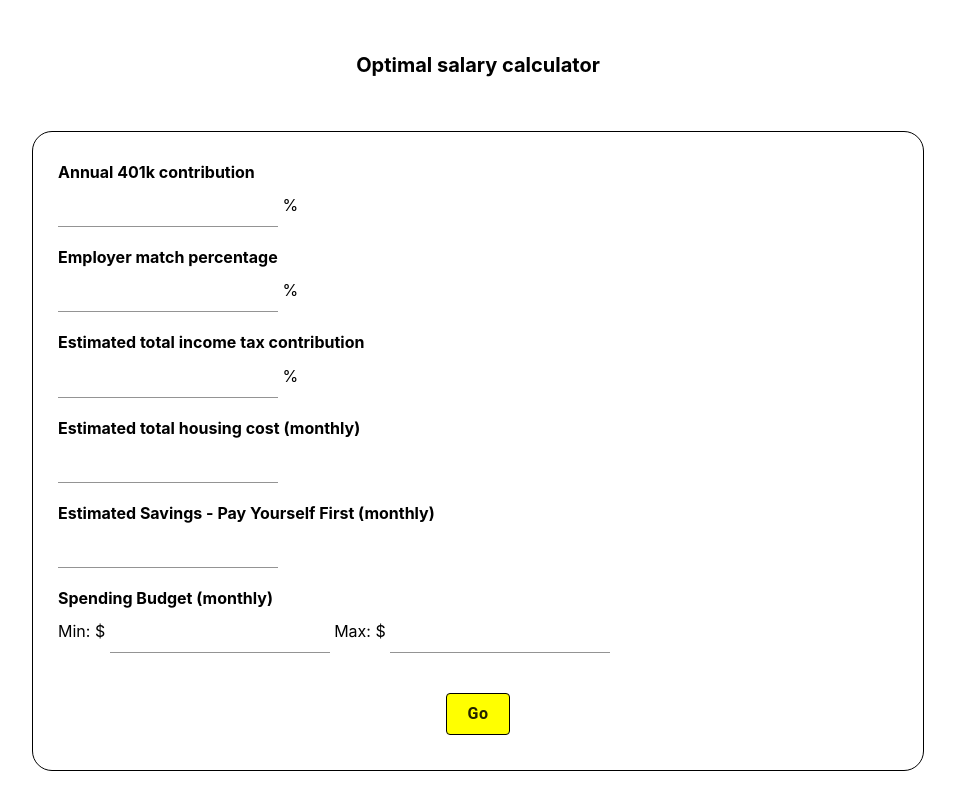
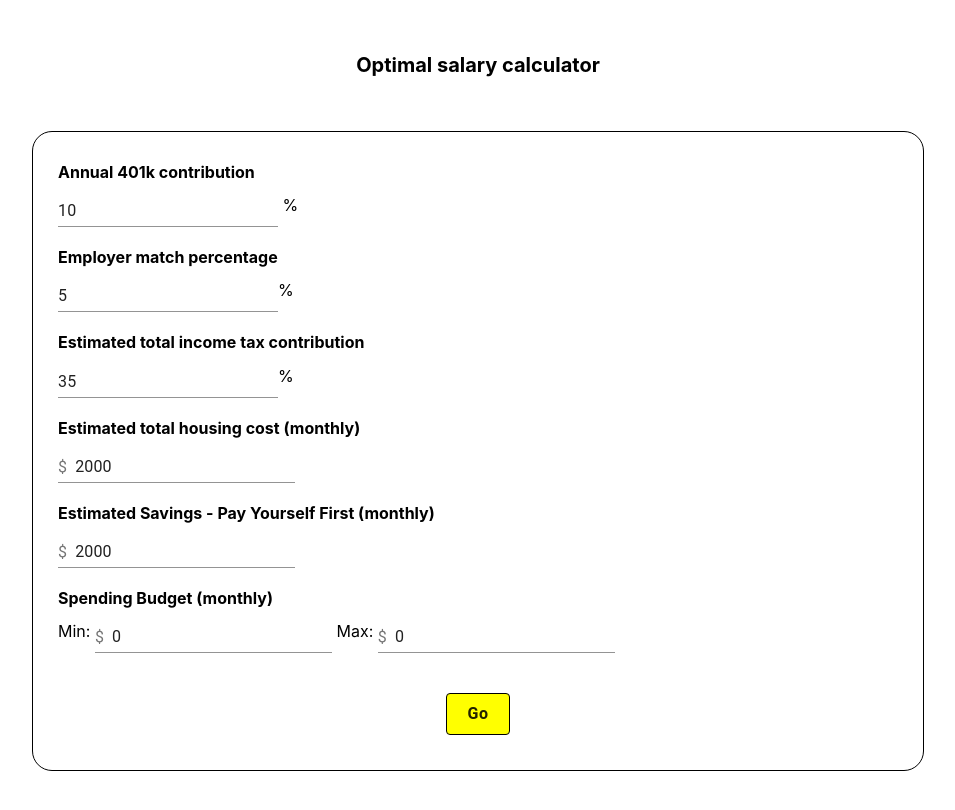
Before and after one commit to ingride-n/fire, a React (Create React App) app: page / in a window 1280 px wide. Shown: the whole page, without its empty margins (162-1117 px from the left). Built offline with nearby package versions, Linux system fonts and the light colour scheme.

Commit message:
setup input data state and event handlers to calculate salary

```diff
--- a/src/OptSalaryCalculator.js
+++ b/src/OptSalaryCalculator.js
@@ -1,24 +1,102 @@
-import { TextField, Button } from "@material-ui/core";
+import { useState, useEffect } from "react";
+import { TextField, Button, InputAdornment } from "@material-ui/core";
 import "./styles.css";
 
 function OptSalaryCalculator({ classes }) {
+  const [data, setData] = useState({
+    annual401k: 10,
+    employerMatch: 5,
+    incomeTax: 35,
+    housingCost: 2000,
+    savings: 2000,
+    budget: {
+      min: 0,
+      max: 0,
+    },
+  });
+  const [done, setDone] = useState(false);
+  const [salary, setSalary] = useState({
+    pretax: new Array(2),
+    posttax: new Array(2),
+  });
+
+  const calculate = (budgetAmount) => {
+    // (gross pay * (1 - retirement)) * (1-total tax) = x
+    // housing cost + budget + savings = y
+    // y * 12 = x
+    const totalAfterTax = (budgetAmount + data.savings + data.housingCost) * 12;
+    const total =
+      totalAfterTax / (1 - data.incomeTax / 100) / (1 - data.annual401k / 100);
+    return [total, totalAfterTax];
+  };
+
+  const handleCalculate = () => {
+    const minTotals = calculate(data.min);
+    const maxTotals = calculate(data.max);
+
+    setSalary((prev) => {});
+  };
+
   return (
     <div className="osc">
       <h1>Optimal salary calculator</h1>
+
+      {done ? <div></div> : <div></div>}
+
       <div className="osc-form">
         <div>
           <h2>Annual 401k contribution</h2>
-          <TextField></TextField> %<h2>Employer match percentage</h2>
-          <TextField></TextField> %<h2>Estimated total income tax contribution</h2>
-          <TextField></TextField> %<h2>Estimated total housing cost (monthly)</h2>
-          <TextField></TextField>
+          <TextField value={data.annual401k} type="number" /> %
+          <h2>Employer match percentage</h2>
+          <TextField value={data.employerMatch} type="number" />%
+          <h2>Estimated total income tax contribution</h2>
+          <TextField value={data.incomeTax} type="number" />%
+          <h2>Estimated total housing cost (monthly)</h2>
+          <TextField
+            value={data.housingCost}
+            InputProps={{
+              startAdornment: (
+                <InputAdornment position="start">$</InputAdornment>
+              ),
+            }}
+            type="number"
+          />
           <h2>Estimated Savings - Pay Yourself First (monthly)</h2>
-          <TextField></TextField>
+          <TextField
+            value={data.savings}
+            InputProps={{
+              startAdornment: (
+                <InputAdornment position="start">$</InputAdornment>
+              ),
+            }}
+            type="number"
+          />
           <h2>Spending Budget (monthly)</h2>
-          Min: $ <TextField></TextField> Max: $ <TextField></TextField>
+          Min:{" "}
+          <TextField
+            value={data.budget.min}
+            InputProps={{
+              startAdornment: (
+                <InputAdornment position="start">$</InputAdornment>
+              ),
+            }}
+            type="number"
+          />{" "}
+          Max:{" "}
+          <TextField
+            value={data.budget.max}
+            InputProps={{
+              startAdornment: (
+                <InputAdornment position="start">$</InputAdornment>
+              ),
+            }}
+            type="number"
+          />
         </div>
         <center>
-          <Button className={classes.button}>Go</Button>
+          <Button className={classes.button} onClick={handleCalculate}>
+            Go
+          </Button>
         </center>
       </div>
     </div>
```
